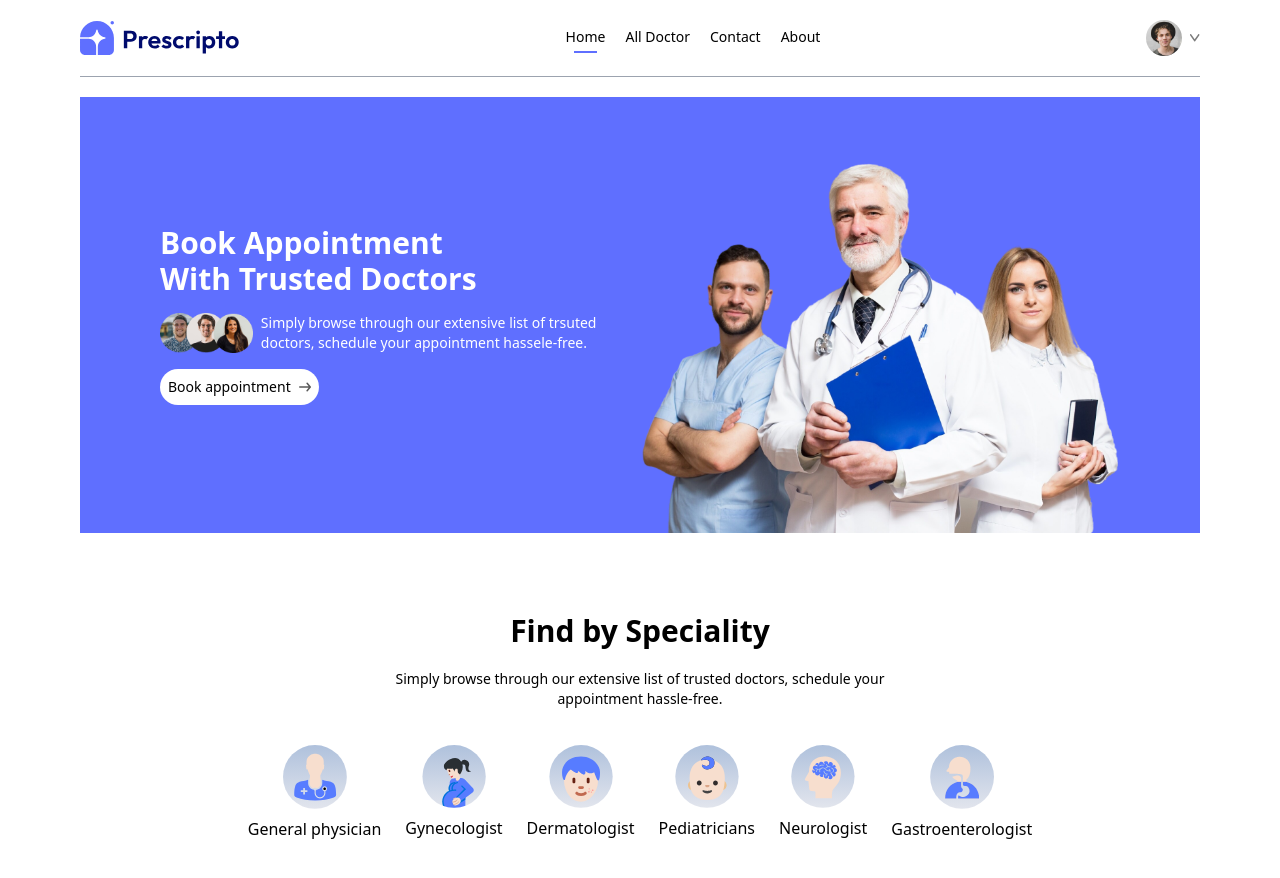
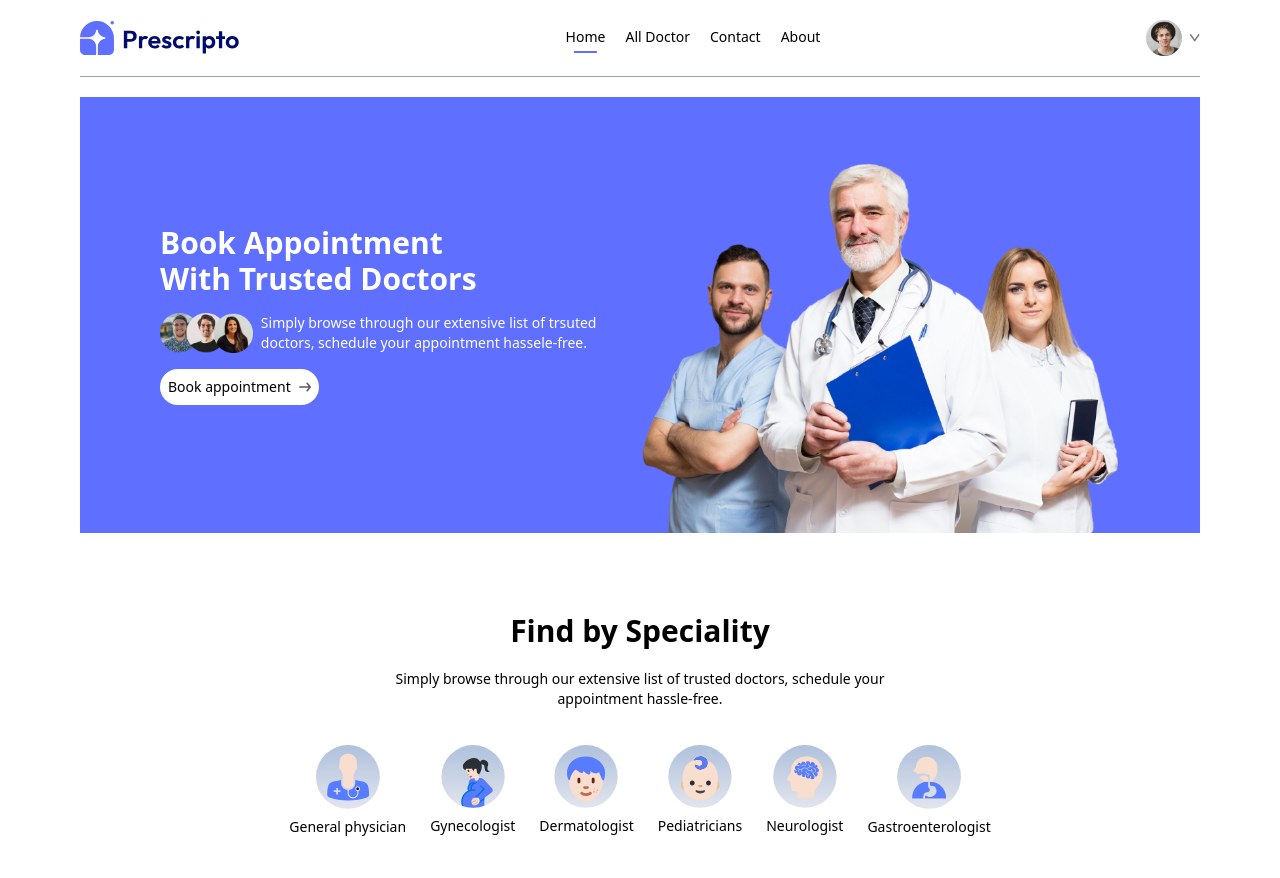
Before and after one commit to muazkhalid936/Dr-App, a React (Vite) app in the folder frontend/: page / in a window 1280 px wide. Shown: the top 878 px of the page. Built offline with nearby package versions, Linux system fonts and the light colour scheme.

Commit message:
working on top doctor

```diff
--- a/frontend/src/components/Header.jsx
+++ b/frontend/src/components/Header.jsx
@@ -9,7 +9,7 @@ const Header = () => {
           Book Appointment <br /> With Trusted Doctors
         </p>
         <div className="flex md:items-center flex-col md:flex-row gap-2 ">
-          <img className="h-10 w-28" src={assets.group_profiles} alt="" />
+          <img className="h-10 w-24 " src={assets.group_profiles} alt="" />
           <p className="text-white font-light text-sm">
             Simply browse through our extensive list of trsuted doctors,{" "}
             <br className="block md:hidden" /> schedule your appointment
--- a/frontend/src/components/SpecialityMenu.jsx
+++ b/frontend/src/components/SpecialityMenu.jsx
@@ -17,7 +17,7 @@ const SpecialityMenu = () => {
           return (
             <Link
               key={index}
-              className="items-center flex flex-col "
+              className="items-center hover:translate-y-[-10px] text-sm md:tex-lg flex flex-col  transition-all duration-500 cursor-pointer"
               to={`/Doctors/${item.speciality}`}
             >
               <img className="w-16 sm:24 mb-2" src={item.image} />
--- /dev/null
+++ b/frontend/src/components/TopDoctor.jsx
@@ -0,0 +1,11 @@
+import React from 'react'
+
+const TopDoctor = () => {
+  return (
+    <div className='flex justify-center flex-col'>
+
+    </div>
+  )
+}
+
+export default TopDoctor
--- a/frontend/src/pages/Home.jsx
+++ b/frontend/src/pages/Home.jsx
@@ -1,12 +1,14 @@
 import React from "react";
 import Header from "../components/Header";
 import SpecialityMenu from "../components/SpecialityMenu";
+import TopDoctor from "../components/TopDoctor";
 
 const Home = () => {
   return (
     <div>
       <Header />
       <SpecialityMenu />
+      <TopDoctor />
     </div>
   );
 };
```
